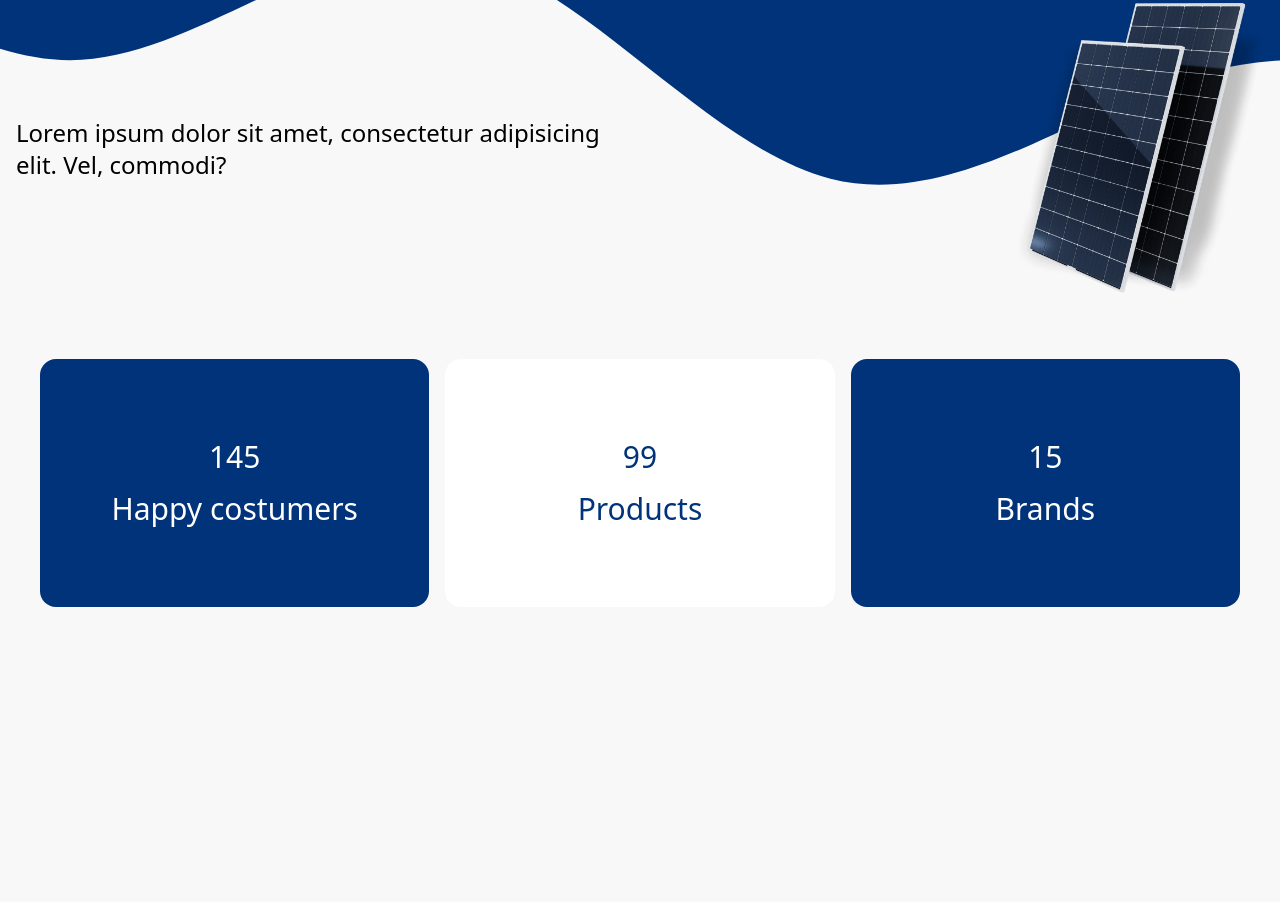
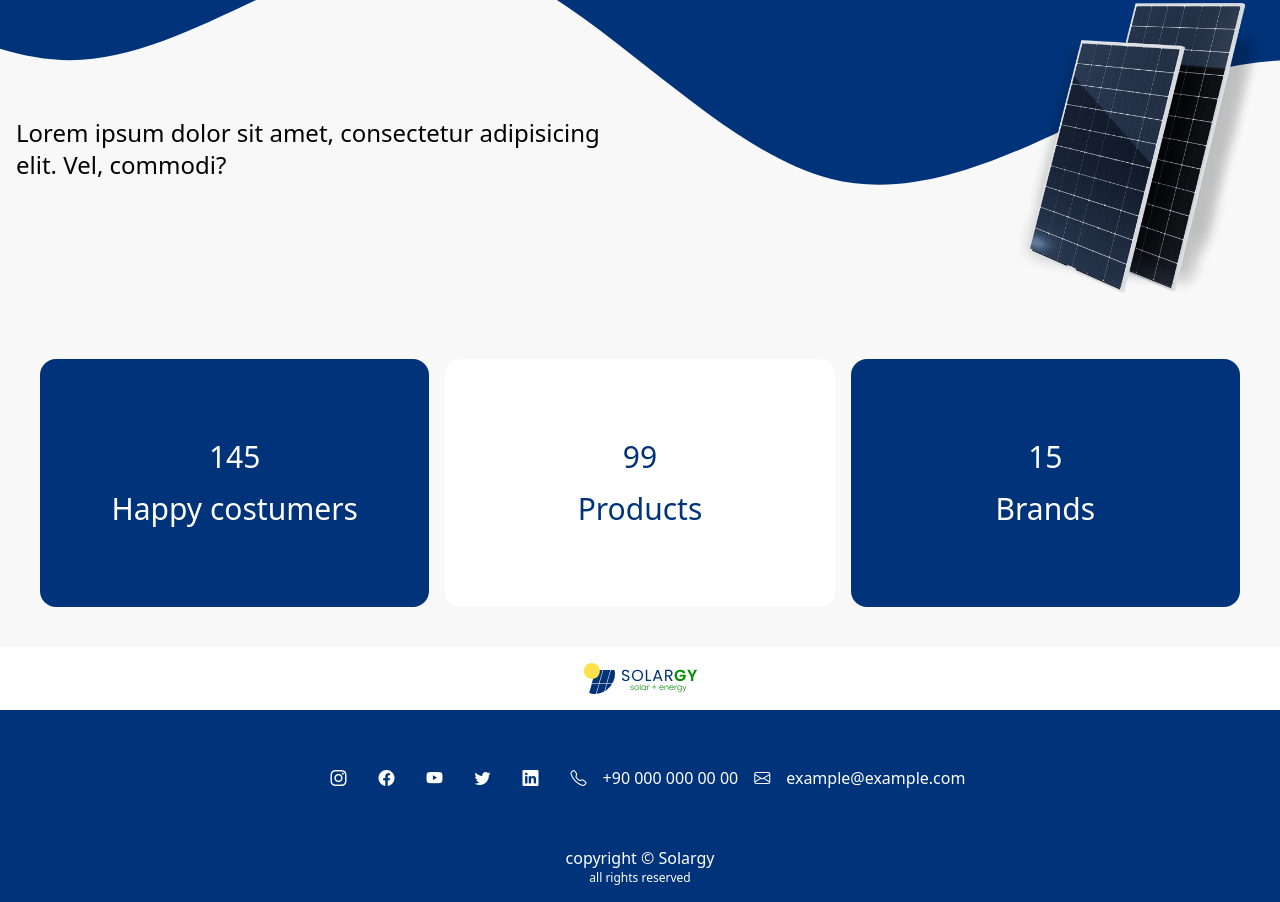
Before and after one commit to EnesPINAR/solargy-design, a plain HTML site: page src/pages/index.html in a window 1280 px wide. Shown: the part 1128-2030 px from the top of the page. Before the commit the page ends 1775 px from the top, so only its background shows below. Drawn offline with nearby package versions, Linux system fonts and the light colour scheme.

Commit message:
homepage done.

```diff
--- a/src/js/directions.js
+++ b/src/js/directions.js
@@ -1,7 +1,6 @@
 gsap.registerPlugin(ScrollTrigger);
 const directionItems = document.querySelectorAll(".direction");
 directionItems.forEach((el) => {
-    console.log(el.getAttribute("direction"));
     if(el.getAttribute("direction") == "left-to-right") {
         gsap.from(el, {
             scrollTrigger: el,
--- a/src/pages/index.html
+++ b/src/pages/index.html
@@ -6,6 +6,7 @@
     <meta name="viewport" content="width=device-width, initial-scale=1.0">
     <title>Document</title>
     <link rel="stylesheet" href="https://fonts.googleapis.com/css2?family=Material+Symbols+Outlined:opsz,wght,FILL,GRAD@48,400,0,0" />
+    <link rel="stylesheet" href="https://cdn.jsdelivr.net/npm/bootstrap-icons@1.9.1/font/bootstrap-icons.css">
     <link rel="stylesheet" href="../css/style.css">
     <script src="https://cdn.tailwindcss.com"></script>
     <script>
@@ -68,6 +69,9 @@
           .banner > .whatsapp {
             @apply w-10 h-10 absolute bottom-[25px] right-[25px] p-2 rounded-full bg-whatsapp grid place-items-center
           }
+          .stats {
+            @apply grid gap-4 grid-cols-1 lg:grid-cols-3 lg:p-10 py-10 px-4
+          }
           .stat {
             @apply flex flex-col items-center justify-center py-20 rounded-2xl
           }
@@ -88,6 +92,21 @@
           }
           .stat:nth-child(even) > h2 {
             @apply text-primary
+          }
+          footer .footer-head {
+            @apply flex items-center justify-center bg-white py-4
+          }
+          footer .footer-content {
+            @apply flex flex-col items-center bg-primary
+          }
+          footer .footer-content a, footer .footer-content p {
+            @apply text-white
+          }
+          footer .social-media {
+            @apply flex items-center justify-between w-full lg:w-auto
+          }
+          footer .other-contact {
+            @apply flex items-center justify-center w-full lg:w-auto
           }
         }
       </style>
@@ -159,8 +178,8 @@
   <div class="content">
     <div class="banner">
       <div class="slogan">
-        <h2 class="lowTracking text-3xl grid place-items-center tracking-[4px]">Meet with the</h2>
-        <h2 class="highTracking text-4xl grid place-items-center tracking-[14px]">Quality</h2>
+        <h2 class="lowTracking text-3xl lg:text-5xl grid place-items-center tracking-[4px]">Meet with the</h2>
+        <h2 class="highTracking text-4xl lg:text-6xl grid place-items-center tracking-[14px]">Quality</h2>
       </div>
       <div class="swipe">
         <p class="text-center">swipe for more</p>
@@ -174,7 +193,7 @@
         </svg>
       </a>
     </div>
-    <div class="waved">
+    <div class="waved overflow-x-hidden">
       <div class="flex items-center justify-between px-4 pt-6">
         <img src="../img/Panel.png" alt="Panel" class="direction md:max-w-[20%] max-w-[40%]" direction="left-to-right">
         <p class="direction w-1/2 text-white text-right md:text-2xl" direction="right-to-left">Lorem ipsum dolor sit amet, consectetur adipisicing elit. Vel, commodi?</p>
@@ -184,7 +203,7 @@
         <img src="../img/Panel.png" alt="Panel" class="direction md:max-w-[20%] max-w-[40%]" direction="right-to-left">
       </div>
     </div>
-    <div class="grid gap-4 grid-cols-1 lg:grid-cols-3 lg:p-10 py-10 px-4">
+    <div class="stats">
       <div class="stat">
         <h2 count="145" class="count">0</h2>
         <h2 class=" w-max">Happy costumers</h2>
@@ -199,6 +218,48 @@
       </div>
     </div>
   </div>
+  <footer>
+    <div class="footer-head">
+      <img src="../img/Solargy Logo.svg" alt="Solargy">
+    </div>
+    <div class="footer-content">
+      <div class="flex flex-col lg:flex-row w-full lg:w-auto lg:py-10">
+        <div class="social-media">
+          <a href="#" class="trasparent p-4">
+            <i class="bi bi-instagram"></i>
+          </a>
+          <a href="#" class="trasparent p-4">
+            <i class="bi bi-facebook"></i>
+          </a>
+          <a href="#" class="trasparent p-4">
+            <i class="bi bi-youtube"></i>
+          </a>
+          <a href="#" class="trasparent p-4">
+            <i class="bi bi-twitter"></i>
+          </a>
+          <a href="#" class="trasparent p-4">
+            <i class="bi bi-linkedin"></i>
+          </a>
+        </div>
+        <div class="other-contact">
+          <a href="#" class="transparent inline-flex">
+            <i class="bi bi-telephone p-4"></i>
+            <p class="grid items-center">+90 000 000 00 00</p>
+          </a>
+        </div>
+        <div class="other-contact">
+          <a href="#" class="transparent inline-flex">
+            <i class="bi bi-envelope p-4"></i>
+            <p class="grid items-center">example@example.com</p>
+          </a>
+        </div>
+      </div>
+      <div class="w-full text-center mb-4">
+        <p>copyright © Solargy</p>
+        <p class="text-xs">all rights reserved</p>
+      </div>
+    </div>
+  </footer>
   <script src="../js/counter.js"></script>
   <script src="../js/directions.js"></script>
 </body>
```
